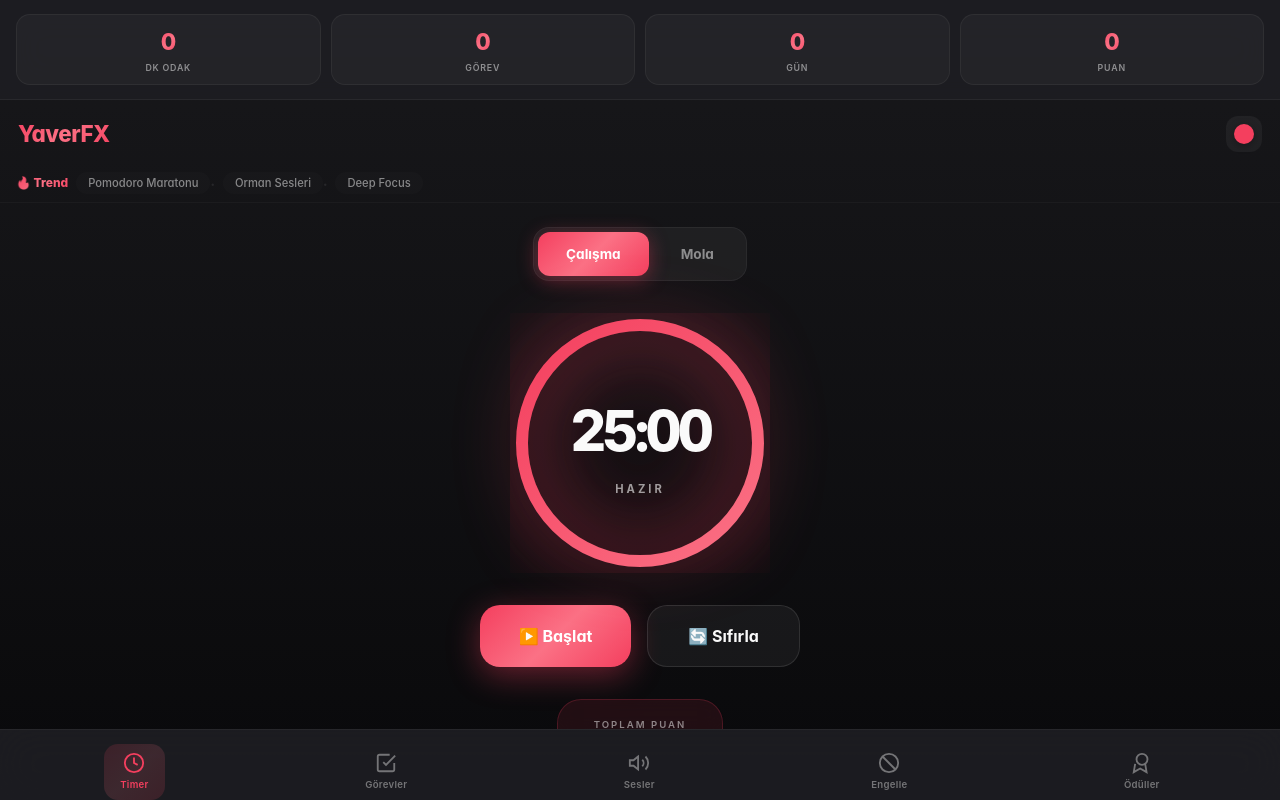
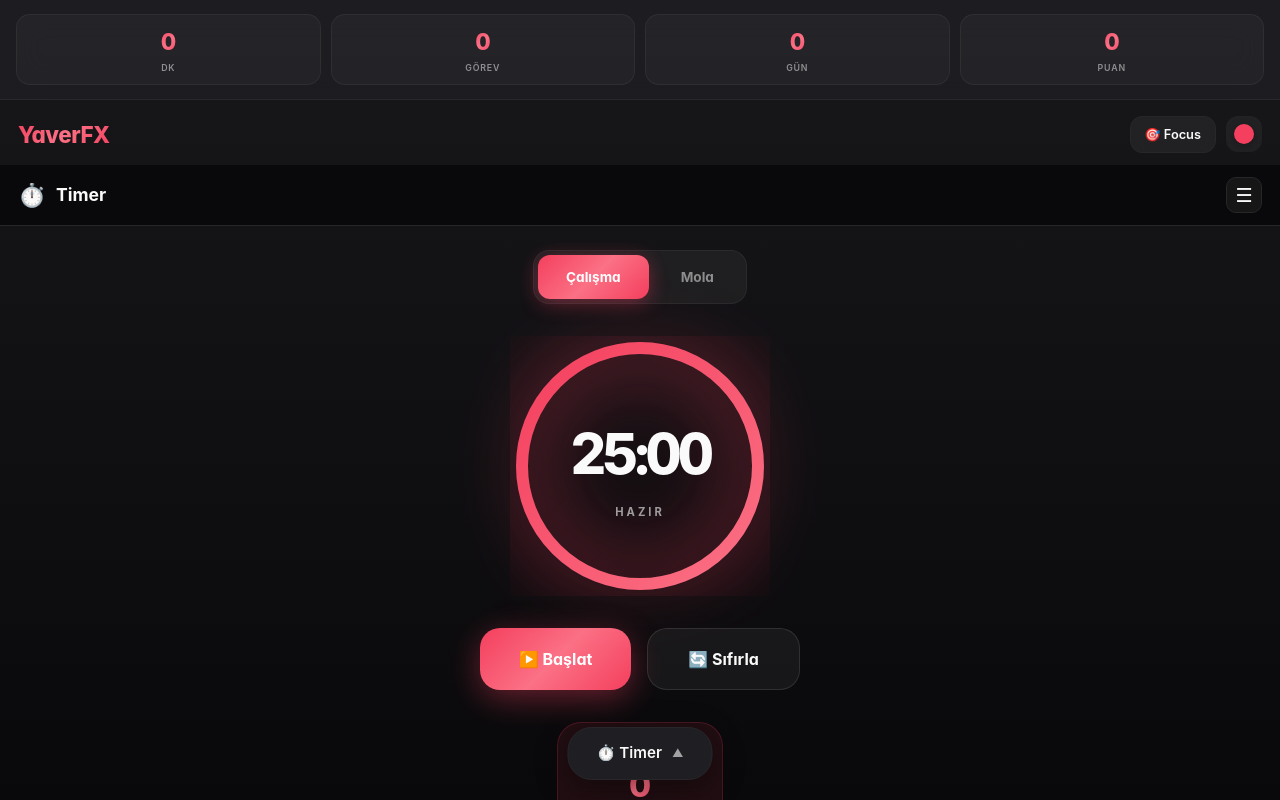
Before and after one commit to Erxpria1/YaverFX, a Next.js app: page / in a window 1280 px wide. Built offline with nearby package versions, Linux system fonts and the light colour scheme.

Commit message:
v3: Focus mod + modal nav menü

```diff
--- a/app/globals.css
+++ b/app/globals.css
@@ -1371,3 +1371,260 @@ body {
 .theme-close-btn:active {
   background: rgba(255, 255, 255, 0.1);
 }
+
+/* ===== FOCUS MODE ===== */
+.app-container.focus-mode .stats-bar {
+  opacity: 0.5;
+  padding: 8px 16px;
+}
+
+.app-container.focus-mode .stats-bar:hover {
+  opacity: 1;
+}
+
+.focus-banner {
+  display: flex;
+  justify-content: space-between;
+  align-items: center;
+  padding: 10px 16px;
+  background: linear-gradient(90deg, var(--theme-accent), var(--theme-accent-light));
+  color: #fff;
+  font-weight: 700;
+  font-size: 0.85rem;
+}
+
+.focus-banner button {
+  background: rgba(255,255,255,0.2);
+  border: none;
+  padding: 6px 12px;
+  border-radius: 8px;
+  color: #fff;
+  font-size: 0.75rem;
+  cursor: pointer;
+}
+
+.focus-toggle {
+  padding: 8px 14px;
+  border-radius: 12px;
+  border: 1px solid var(--theme-border);
+  background: rgba(255,255,255,0.05);
+  color: var(--theme-text);
+  font-size: 0.8rem;
+  font-weight: 600;
+  cursor: pointer;
+  transition: all 0.3s ease;
+  display: flex;
+  align-items: center;
+  gap: 6px;
+}
+
+.focus-toggle.active {
+  background: var(--gradient-primary);
+  color: #fff;
+  border: none;
+  box-shadow: 0 4px 16px var(--theme-accent-glow);
+}
+
+.header-actions {
+  display: flex;
+  align-items: center;
+  gap: 10px;
+}
+
+/* ===== PAGE INDICATOR ===== */
+.page-indicator {
+  display: flex;
+  align-items: center;
+  gap: 10px;
+  padding: 12px 18px;
+  background: var(--theme-bg);
+  border-bottom: 1px solid var(--theme-border);
+}
+
+.page-emoji {
+  font-size: 1.4rem;
+}
+
+.page-title {
+  font-size: 1.1rem;
+  font-weight: 700;
+  flex: 1;
+}
+
+.menu-btn {
+  width: 36px;
+  height: 36px;
+  border-radius: 10px;
+  border: 1px solid var(--theme-border);
+  background: rgba(255,255,255,0.05);
+  color: var(--theme-text);
+  font-size: 1.2rem;
+  cursor: pointer;
+  display: flex;
+  align-items: center;
+  justify-content: center;
+}
+
+/* ===== NAV TRIGGER ===== */
+.nav-trigger {
+  position: fixed;
+  bottom: 20px;
+  left: 50%;
+  transform: translateX(-50%);
+  padding: 14px 28px;
+  background: var(--theme-surface);
+  border: 1px solid var(--theme-border);
+  border-radius: 24px;
+  color: var(--theme-text);
+  font-size: 0.95rem;
+  font-weight: 600;
+  cursor: pointer;
+  display: flex;
+  align-items: center;
+  gap: 10px;
+  box-shadow: 0 8px 32px rgba(0,0,0,0.4);
+  transition: all 0.3s ease;
+  z-index: 100;
+}
+
+.nav-trigger:hover {
+  transform: translateX(-50%) translateY(-2px);
+  box-shadow: 0 12px 40px rgba(0,0,0,0.5);
+}
+
+.nav-arrow {
+  font-size: 0.7rem;
+  opacity: 0.6;
+}
+
+/* ===== NAV MODAL ===== */
+.nav-overlay {
+  position: fixed;
+  inset: 0;
+  background: rgba(0,0,0,0.7);
+  backdrop-filter: blur(8px);
+  display: flex;
+  align-items: flex-end;
+  justify-content: center;
+  z-index: 9999;
+  animation: fadeIn 0.2s ease;
+}
+
+.nav-modal {
+  width: 100%;
+  max-width: 420px;
+  background: var(--theme-surface);
+  border-radius: 28px 28px 0 0;
+  padding: 20px 24px 40px;
+  animation: slideUp 0.35s cubic-bezier(0.32, 0.72, 0, 1);
+}
+
+.nav-handle {
+  width: 40px;
+  height: 5px;
+  background: rgba(255,255,255,0.2);
+  border-radius: 3px;
+  margin: 0 auto 20px;
+}
+
+.nav-header {
+  display: flex;
+  justify-content: space-between;
+  align-items: center;
+  margin-bottom: 24px;
+}
+
+.nav-header h3 {
+  font-size: 1.3rem;
+  font-weight: 800;
+}
+
+.close-btn {
+  width: 36px;
+  height: 36px;
+  border-radius: 12px;
+  border: none;
+  background: rgba(255,255,255,0.05);
+  color: var(--theme-text);
+  font-size: 1rem;
+  cursor: pointer;
+}
+
+.nav-grid {
+  display: grid;
+  grid-template-columns: repeat(3, 1fr);
+  gap: 12px;
+  margin-bottom: 24px;
+}
+
+.nav-item {
+  display: flex;
+  flex-direction: column;
+  align-items: center;
+  gap: 10px;
+  padding: 20px 12px;
+  background: rgba(255,255,255,0.02);
+  border: 1px solid rgba(255,255,255,0.05);
+  border-radius: 20px;
+  cursor: pointer;
+  transition: all 0.3s ease;
+}
+
+.nav-item:hover {
+  background: rgba(255,255,255,0.06);
+  transform: translateY(-2px);
+}
+
+.nav-item.active {
+  background: rgba(244,63,94,0.15);
+  border-color: var(--theme-accent);
+  box-shadow: 0 0 20px var(--theme-accent-glow);
+}
+
+.nav-item-emoji {
+  font-size: 1.8rem;
+}
+
+.nav-item-label {
+  font-size: 0.75rem;
+  font-weight: 600;
+  opacity: 0.8;
+}
+
+.nav-footer {
+  padding-top: 16px;
+  border-top: 1px solid var(--theme-border);
+}
+
+.focus-btn {
+  width: 100%;
+  padding: 16px;
+  border-radius: 16px;
+  border: 1px solid var(--theme-border);
+  background: rgba(255,255,255,0.03);
+  color: var(--theme-text);
+  font-size: 0.95rem;
+  font-weight: 600;
+  cursor: pointer;
+  transition: all 0.3s ease;
+  display: flex;
+  align-items: center;
+  justify-content: center;
+  gap: 10px;
+}
+
+.focus-btn.active {
+  background: var(--gradient-primary);
+  color: #fff;
+  border: none;
+  box-shadow: 0 6px 24px var(--theme-accent-glow);
+}
+
+/* Hide nav trigger in focus mode */
+.app-container.focus-mode .nav-trigger {
+  opacity: 0.3;
+}
+
+.app-container.focus-mode .nav-trigger:hover {
+  opacity: 1;
+}
--- a/app/page.tsx
+++ b/app/page.tsx
@@ -1,6 +1,6 @@
 "use client";
 
-import { useState, useEffect, useCallback, useRef } from "react";
+import { useState, useEffect, useCallback } from "react";
 import PomodoroTimer from "./components/PomodoroTimer";
 import TaskList from "./components/TaskList";
 import AmbientSounds from "./components/AmbientSounds";
@@ -24,56 +24,14 @@ const DEFAULT_STATS: Stats = {
   points: 0,
 };
 
-const TRENDING_ITEMS = [
-  { id: "pomodoro", label: "Pomodoro Maratonu", onClick: () => {} },
-  { id: "nature", label: "Orman Sesleri", onClick: () => {} },
-  { id: "deep", label: "Deep Focus", onClick: () => {} },
+const NAV_ITEMS = [
+  { id: "timer", label: "Timer", emoji: "⏱️" },
+  { id: "tasks", label: "Görevler", emoji: "✅" },
+  { id: "sounds", label: "Sesler", emoji: "🎵" },
+  { id: "blocker", label: "Engelle", emoji: "🚫" },
+  { id: "rewards", label: "Ödüller", emoji: "🏆" },
 ];
 
-const TimerIcon = () => (
-  <svg width="22" height="22" viewBox="0 0 24 24" fill="none" stroke="currentColor" strokeWidth="2">
-    <circle cx="12" cy="12" r="10"/>
-    <polyline points="12 6 12 12 16 14"/>
-  </svg>
-);
-
-const TasksIcon = () => (
-  <svg width="22" height="22" viewBox="0 0 24 24" fill="none" stroke="currentColor" strokeWidth="2">
-    <path d="M9 11l3 3L22 4"/>
-    <path d="M21 12v7a2 2 0 0 1-2 2H5a2 2 0 0 1-2-2V5a2 2 0 0 1 2-2h11"/>
-  </svg>
-);
-
-const SoundsIcon = () => (
-  <svg width="22" height="22" viewBox="0 0 24 24" fill="none" stroke="currentColor" strokeWidth="2">
-    <path d="M11 5L6 9H2v6h4l5 4V5z"/>
-    <path d="M19.07 4.93a10 10 0 0 1 0 14.14M15.54 8.46a5 5 0 0 1 0 7.07"/>
-  </svg>
-);
-
-const BlockerIcon = () => (
-  <svg width="22" height="22" viewBox="0 0 24 24" fill="none" stroke="currentColor" strokeWidth="2">
-    <circle cx="12" cy="12" r="10"/>
-    <path d="M4.93 4.93l14.14 14.14"/>
-  </svg>
-);
-
-const RewardsIcon = () => (
-  <svg width="22" height="22" viewBox="0 0 24 24" fill="none" stroke="currentColor" strokeWidth="2">
-    <circle cx="12" cy="8" r="6"/>
-    <path d="M15.477 12.89L17 22l-7-4-7 4l1.523-9.11"/>
-  </svg>
-);
-
-const NAV_ITEMS = [
-  { id: "timer", label: "Timer", icon: <TimerIcon /> },
-  { id: "tasks", label: "Görevler", icon: <TasksIcon /> },
-  { id: "sounds", label: "Sesler", icon: <SoundsIcon /> },
-  { id: "blocker", label: "Engelle", icon: <BlockerIcon /> },
-  { id: "rewards", label: "Ödüller", icon: <RewardsIcon /> },
-];
-
-// Global state for real-time updates
 let statsListeners: ((stats: Stats) => void)[] = [];
 
 export function updateStats(updates: Partial<Stats>) {
@@ -86,9 +44,7 @@ export function updateStats(updates: Partial<Stats>) {
 
 export function subscribeToStats(callback: (stats: Stats) => void) {
   statsListeners.push(callback);
-  return () => {
-    statsListeners = statsListeners.filter(fn => fn !== callback);
-  };
+  return () => { statsListeners = statsListeners.filter(fn => fn !== callback); };
 }
 
 export function getStats(): Stats {
@@ -97,23 +53,30 @@ export function getStats(): Stats {
 }
 
 export default function Home() {
-  // Persist active page in localStorage
-  const [currentPage, setCurrentPage] = useState<Page>(() => {
-    if (typeof window !== "undefined") {
+  const [currentPage, setCurrentPage] = useState<Page>("timer");
+  const [stats, setStats] = useState<Stats>(DEFAULT_STATS);
+  const [showNav, setShowNav] = useState(false);
+  const [focusMode, setFocusMode] = useState(false);
+
+  useEffect(() => {
     const saved = localStorage.getItem("yaverfx-page");
     if (saved && ["timer", "tasks", "sounds", "blocker", "rewards"].includes(saved)) {
-        return saved as Page;
+      setCurrentPage(saved as Page);
     }
-    }
-    return "timer";
-  });
+    const savedFocus = localStorage.getItem("yaverfx-focus-mode");
+    if (savedFocus === "true") setFocusMode(true);
+  }, []);
 
-  const [stats, setStats] = useState<Stats>(DEFAULT_STATS);
-
-  // Save page to localStorage when changed
   const handlePageChange = (page: Page) => {
     setCurrentPage(page);
     localStorage.setItem("yaverfx-page", page);
+    setShowNav(false);
+  };
+
+  const toggleFocusMode = () => {
+    const newFocus = !focusMode;
+    setFocusMode(newFocus);
+    localStorage.setItem("yaverfx-focus-mode", String(newFocus));
   };
 
   useEffect(() => {
@@ -133,12 +96,23 @@ export default function Home() {
     }
   };
 
+  const currentNav = NAV_ITEMS.find(i => i.id === currentPage);
+
   return (
-    <div className="app-container">
-      <div className="stats-bar">
+    <div className={`app-container ${focusMode ? "focus-mode" : ""}`}>
+      {/* Focus Mode Banner */}
+      {focusMode && (
+        <div className="focus-banner">
+          <span>🎯 Focus Modu Aktif</span>
+          <button onClick={toggleFocusMode}>✕ Kapat</button>
+        </div>
+      )}
+
+      {/* Stats Bar - Small in focus mode */}
+      <div className={`stats-bar ${focusMode ? "compact" : ""}`}>
         <div className="stat-item">
           <div className="stat-value">{Math.floor(stats.focusTime)}</div>
-          <div className="stat-label">dk odak</div>
+          <div className="stat-label">dk</div>
         </div>
         <div className="stat-item">
           <div className="stat-value">{stats.tasksDone}</div>
@@ -154,37 +128,73 @@ export default function Home() {
         </div>
       </div>
 
+      {/* Header with Focus Toggle */}
       <header className="app-header">
         <h1>YaverFX</h1>
+        <div className="header-actions">
+          <button
+            onClick={toggleFocusMode}
+            className={`focus-toggle ${focusMode ? "active" : ""}`}
+          >
+            {focusMode ? "🎯" : "🎯"} {focusMode ? "Aktif" : "Focus"}
+          </button>
           <ThemeSelector />
+        </div>
       </header>
 
-      <div className="trending-bar">
-        <span className="trending-label">🔥 Trend</span>
-        {TRENDING_ITEMS.map((item, i) => (
-          <span key={item.id}>
-            <span className="trending-item" onClick={item.onClick}>{item.label}</span>
-            {i < TRENDING_ITEMS.length - 1 && <span className="trending-sep">•</span>}
-          </span>
-        ))}
+      {/* Current Page Title */}
+      <div className="page-indicator">
+        <span className="page-emoji">{currentNav?.emoji}</span>
+        <span className="page-title">{currentNav?.label}</span>
+        <button onClick={() => setShowNav(true)} className="menu-btn">☰</button>
       </div>
 
+      {/* Main Content */}
       <main className="app-main">
         {renderPage()}
       </main>
 
-      <nav className="app-nav">
+      {/* Bottom Nav Trigger */}
+      <button className="nav-trigger" onClick={() => setShowNav(true)}>
+        <span>{currentNav?.emoji} {currentNav?.label}</span>
+        <span className="nav-arrow">▲</span>
+      </button>
+
+      {/* Navigation Modal */}
+      {showNav && (
+        <div className="nav-overlay" onClick={() => setShowNav(false)}>
+          <div className="nav-modal" onClick={e => e.stopPropagation()}>
+            <div className="nav-handle" />
+
+            <div className="nav-header">
+              <h3>Menü</h3>
+              <button onClick={() => setShowNav(false)} className="close-btn">✕</button>
+            </div>
+
+            <div className="nav-grid">
               {NAV_ITEMS.map((item) => (
                 <button
                   key={item.id}
                   onClick={() => handlePageChange(item.id as Page)}
-            className={`nav-btn ${currentPage === item.id ? "active" : ""}`}
+                  className={`nav-item ${currentPage === item.id ? "active" : ""}`}
                 >
-            <span className="nav-icon">{item.icon}</span>
-            <span className="nav-label">{item.label}</span>
+                  <span className="nav-item-emoji">{item.emoji}</span>
+                  <span className="nav-item-label">{item.label}</span>
                 </button>
               ))}
-      </nav>
+            </div>
+
+            <div className="nav-footer">
+              <button
+                onClick={toggleFocusMode}
+                className={`focus-btn ${focusMode ? "active" : ""}`}
+              >
+                🎯 Focus Mod: {focusMode ? "Aktif" : "Pasif"}
+              </button>
+            </div>
+          </div>
+        </div>
+      )}
     </div>
   );
 }
```
Lines whose indentation alone changed are shown as unchanged.
